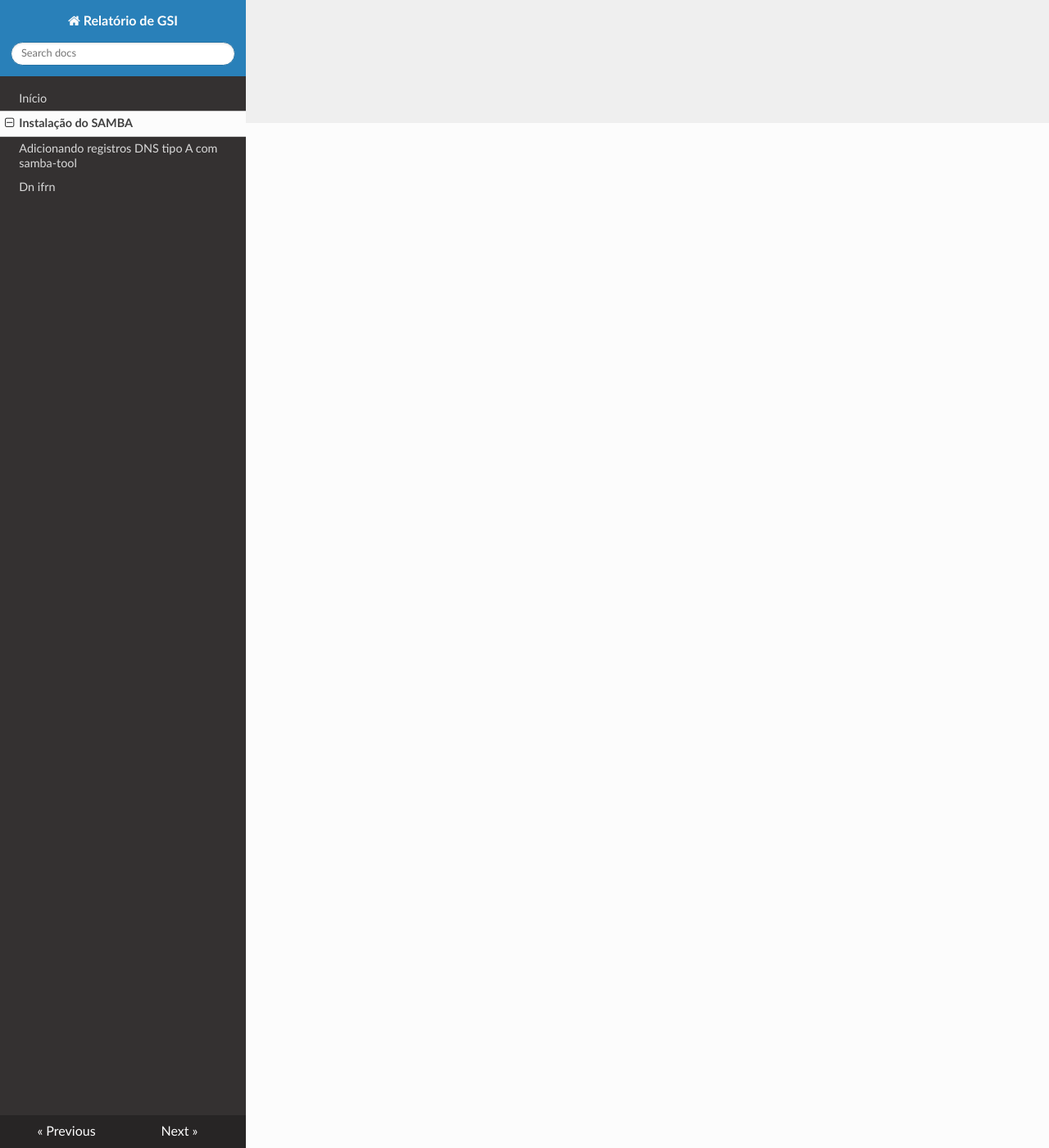
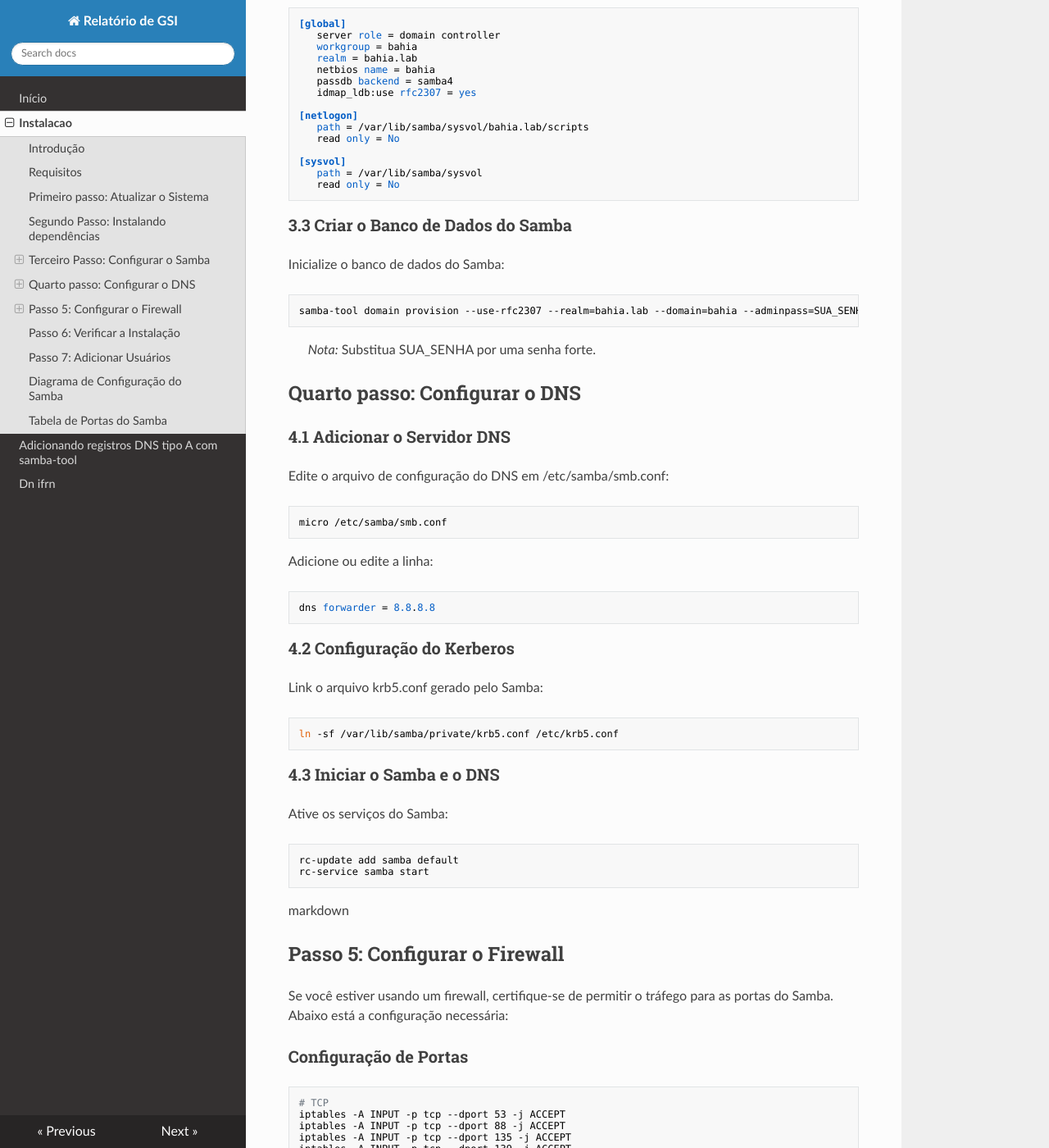
Before and after one commit to brunopithon/gsi-rel, an MkDocs documentation site: the page built from docs/samba/instalacao.md, in a window 1280 px wide and 1400 px high, scrolled down 1250 px. Shown: the whole window at 82% size. Built offline with MkDocs 1.6.1, drawn with Linux system fonts in a browser that asks for light colours; nearby versions of some CDN libraries; some of the changed text lies outside the part shown.

Commit message:
Instalação do Samba

````diff
--- a/docs/samba/instalacao.md
+++ b/docs/samba/instalacao.md
@@ -1,17 +1,207 @@
-# Instalação do SAMBA
+---
 
-Pontuação: [30 pontos]
+# Instalação do Samba
 
-Documente a instalação do Samba no Alpine Linux
+## Introdução
+Guia de instalação e configuração do Samba como um controlador de domínio do Active Directory no Alpine Linux (domínio bahia.lab)
 
-Dica:
 
-1. Use o [aplicativo ChatGPT do Celular](https://play.google.com/store/apps/details?id=com.openai.chatgpt&hl=pt_BR)
-2. Copie a resposta (Formato Markdown)
-3. Cole em uma conversa do WhatsApp com seu colega de grupo
-4. Abra o [WhatsApp Web](https://web.whatsapp.com/) em um PC/Notebook
-5. Copie o conteúdo da conversa, que deve estar no formato Markdown, e cole em sua documentação.
+## Requisitos
+- Alpine Linux.
 
-!!! note "Dica de *prompt* para o [ChatGPT](https://chatgpt.com)"
+## Primeiro passo: Atualizar o Sistema
+Atualize os pacotes do Alpine:
 
-- Como instalar um servidor Samba como contraldor de domínio do ActiveDirectory. O sistema operacional é o Alpine Linux. O domínio "<estado>.lab".
+```bash
+apk update
+apk upgrade
+```
+
+## Segundo Passo: Instalando dependências
+Instale os pacotes do Samba, para configuração e gerenciamento de um servidor Samba:
+
+```bash
+apk add samba samba-client samba-tools samba-dc krb5 openrc
+```
+
+## Terceiro Passo: Configurar o Samba
+
+### 3.1 Modificar o Arquivo /etc/hosts
+Edite o arquivo /etc/hosts para incluir o hostname e o IP local:
+
+```bash
+micro /etc/hosts
+```
+
+Adicione as seguintes linhas:
+
+
+127.0.0.1 localhost.localdomain localhost
+10.1.1.10 bahia.lab bahia
+
+
+### 3.2 Criar o Arquivo de Configuração
+Crie um novo arquivo de configuração para o Samba:
+
+```bash
+micro /etc/samba/smb.conf
+```
+
+Adicione a seguinte configuração:
+
+```ini
+[global]
+   server role = domain controller
+   workgroup = bahia
+   realm = bahia.lab
+   netbios name = bahia
+   passdb backend = samba4
+   idmap_ldb:use rfc2307 = yes
+
+[netlogon]
+   path = /var/lib/samba/sysvol/bahia.lab/scripts
+   read only = No
+
+[sysvol]
+   path = /var/lib/samba/sysvol
+   read only = No
+```
+
+### 3.3 Criar o Banco de Dados do Samba
+Inicialize o banco de dados do Samba:
+
+```bash
+samba-tool domain provision --use-rfc2307 --realm=bahia.lab --domain=bahia --adminpass=SUA_SENHA
+```
+
+> *Nota:* Substitua SUA_SENHA por uma senha forte.
+
+## Quarto passo: Configurar o DNS
+
+### 4.1 Adicionar o Servidor DNS
+Edite o arquivo de configuração do DNS em /etc/samba/smb.conf:
+
+```bash
+micro /etc/samba/smb.conf
+```
+
+Adicione ou edite a linha:
+
+```ini
+dns forwarder = 8.8.8.8
+```
+
+### 4.2 Configuração do Kerberos
+Link o arquivo krb5.conf gerado pelo Samba:
+
+```bash
+ln -sf /var/lib/samba/private/krb5.conf /etc/krb5.conf
+```
+
+### 4.3 Iniciar o Samba e o DNS
+Ative os serviços do Samba:
+
+```bash
+rc-update add samba default
+rc-service samba start
+```
+
+markdown
+## Passo 5: Configurar o Firewall
+
+Se você estiver usando um firewall, certifique-se de permitir o tráfego para as portas do Samba. Abaixo está a configuração necessária:
+
+### Configuração de Portas
+
+```bash
+# TCP
+iptables -A INPUT -p tcp --dport 53 -j ACCEPT
+iptables -A INPUT -p tcp --dport 88 -j ACCEPT
+iptables -A INPUT -p tcp --dport 135 -j ACCEPT
+iptables -A INPUT -p tcp --dport 139 -j ACCEPT
+iptables -A INPUT -p tcp --dport 445 -j ACCEPT
+
+# UDP
+iptables -A INPUT -p udp --dport 53 -j ACCEPT
+iptables -A INPUT -p udp --dport 88 -j ACCEPT
+iptables -A INPUT -p udp --dport 137 -j ACCEPT
+iptables -A INPUT -p udp --dport 138 -j ACCEPT
+```
+
+### Diagrama de Fluxo
+
+```plaintext
++---------------------------+
+|       Firewall            |
++---------------------------+
+          |
+          | Permitir Tráfego
+          v
++---------------------------+
+|      Permitir TCP         |
+|  Portas: 53, 88, 135,     |
+|         139, 445          |
++---------------------------+
+          |
+          | Permitir Tráfego
+          v
++---------------------------+
+|      Permitir UDP         |
+|  Portas: 53, 88, 137,     |
+|         138               |
++---------------------------+
+```
+
+## Passo 6: Verificar a Instalação
+Verifique se o Samba está funcionando corretamente:
+
+```bash
+samba-tool domain level show
+```
+
+## Passo 7: Adicionar Usuários
+Para adicionar usuários ao domínio, use o seguinte comando:
+
+```bash
+samba-tool user create SEU_USUARIO SUA_SENHA
+```
+
+> *Nota:* Substitua SEU_USUARIO e SUA_SENHA pelos valores desejados.
+
+---
+
+## Diagrama de Configuração do Samba
+
+```
+  +-------------------+
+  |   Alpine Linux    |
+  +-------------------+
+           |
+           |
+  +-------------------+
+  |   Samba AD DC     |
+  +-------------------+
+           |
+           |
+  +-------------------+
+  |  Active Directory |
+  +-------------------+
+```
+
+---
+
+## Tabela de Portas do Samba
+
+| Protocolo | Porta | Descrição                |
+| --------- | ----- | ------------------------ |
+| TCP       | 53    | DNS                      |
+| TCP       | 88    | Kerberos                 |
+| TCP       | 135   | RPC                      |
+| TCP       | 139   | NetBIOS Session Service  |
+| TCP       | 445   | SMB over TCP             |
+| UDP       | 53    | DNS                      |
+| UDP       | 88    | Kerberos                 |
+| UDP       | 137   | NetBIOS Name Service     |
+| UDP       | 138   | NetBIOS Datagram Service |
+
+---
````
